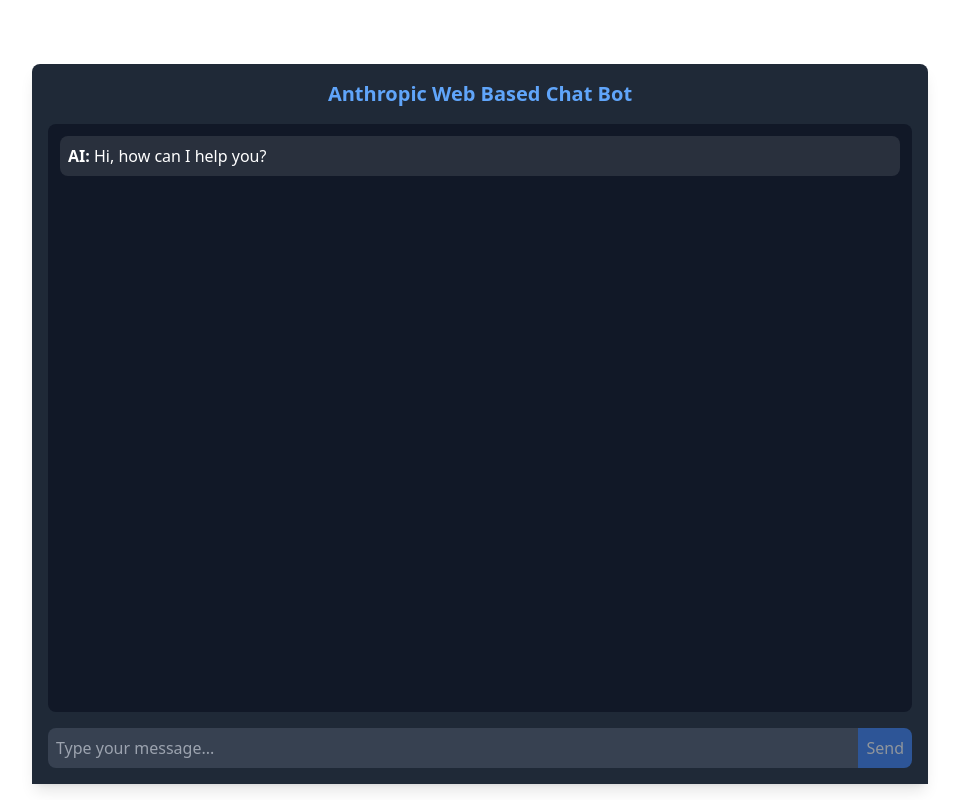
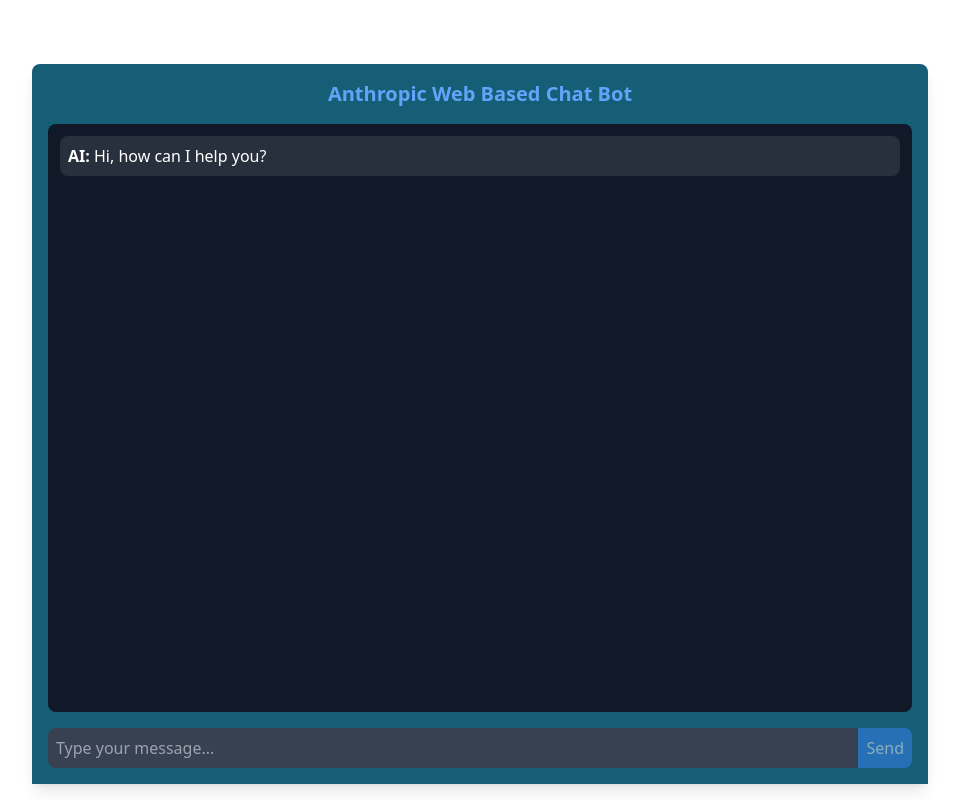
Before and after one commit to manukkeg/Anthropic_llm_web_final, a Vue app: page / in a window 1280 px wide. Shown: the whole page, without its empty margins (160-1119 px from the left). Built offline with nearby package versions, Linux system fonts and the light colour scheme.

Commit message:
update index codes

```diff
--- a/src/components/ChatInterface.vue
+++ b/src/components/ChatInterface.vue
@@ -1,6 +1,6 @@
 <template>
   <div class="fixed bottom-0 left-0 right-0 p-4 flex justify-center">
-    <div class="chat-container bg-gray-800 text-white p-4 rounded-t-lg shadow-lg w-full max-w-4xl">
+    <div class="chat-container bg-cyan-800 text-white p-4 rounded-t-lg shadow-lg w-full max-w-4xl">
       <!-- Title -->
       <div class="text-center mb-4">
         <h1 class="text-xl font-bold text-blue-400">Anthropic Web Based Chat Bot</h1>
```
